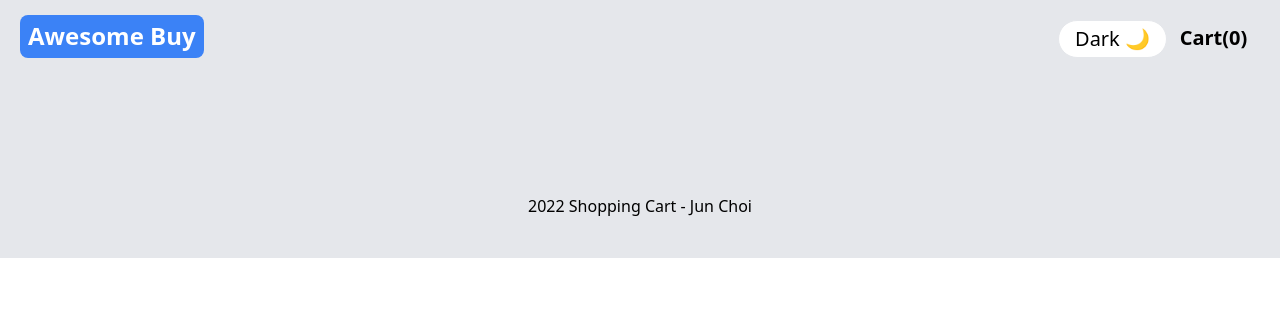
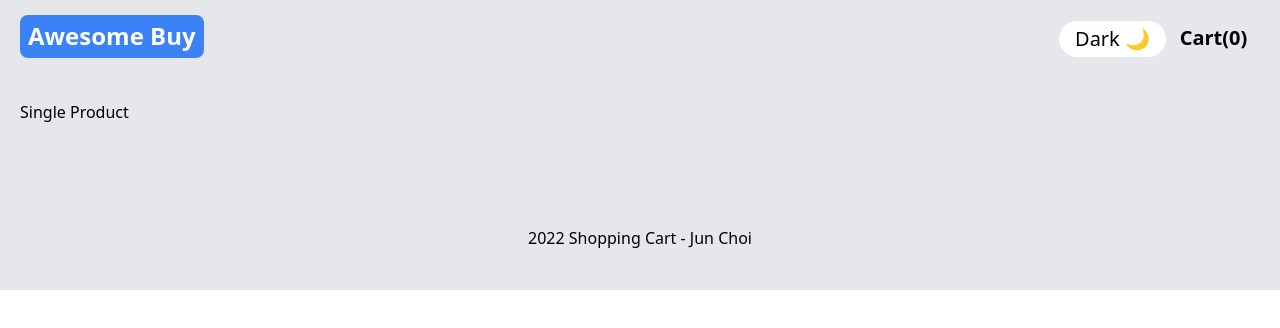
Before and after one commit to cjh4549/Shopping-Cart, a React (Create React App) app: page /product/1 in a window 1280 px wide. Shown: the top 328 px of the page. Built offline with nearby package versions, Linux system fonts and the light colour scheme; no server answers.

Commit message:
added more pages for single product and error handling

```diff
--- a/src/components/Main.js
+++ b/src/components/Main.js
@@ -1,23 +1,34 @@
 import { Routes, Route } from 'react-router-dom';
 import { useEffect } from 'react';
 import { useProductContext } from '../context/ProductContextProvider';
+
+import Home from '../pages/Home';
+import Cart from '../pages/Cart';
+import SingleProduct from '../pages/SingleProduct';
 import Error from '../pages/Error';
+import Loading from './Loading';
 
 export default function Main() {
-    const { getData, data, searchTerm, setSearchTerm, isLoading, error } = useProductContext();
+    const { getData, isLoading, error } = useProductContext();
 
+    //Might have to change this
     useEffect(() => {
         getData();
     }, []);
 
-    console.log(data);
+    if (isLoading) {
+        return (
+            <Loading />
+        )
+    }
 
     return (
-        <main className="p-4">
+        <main className="p-5">
             <Routes>
-                {error && (<Route path="/" element={<Error />}/>)}
-                <Route path="/" element={<h1>hello</h1>}/>
-                {/* <Route path='product/:id' element={<SingleProduct />} /> */}
+                {error && (<Route path="/error" element={<Error />}/>)}
+                <Route path="/" element={<Home />} />
+                <Route path="/product/:id" element={<SingleProduct />} />
+                <Route path="/cart" element={<Cart />} />
             </Routes>
         </main>
     )
--- a/src/context/ProductContextProvider.js
+++ b/src/context/ProductContextProvider.js
@@ -7,7 +7,7 @@ export default function ProductContextProvider({ children }){
     const [data, setData] = useState([]);
     const [isLoading, setIsLoading] = useState(false);
     const [error, setError] = useState(null);
-    const [searchTerm, setSearchTerm] = useState('vodka');
+    const [searchTerm, setSearchTerm] = useState('');
 
     const getData = async () => {
         setIsLoading(true);
--- /dev/null
+++ b/src/pages/Cart.js
@@ -0,0 +1,5 @@
+export default function Cart(){
+    return(
+        <div>Cart</div>
+    )
+}
--- a/src/pages/Error.js
+++ b/src/pages/Error.js
@@ -1,11 +1,14 @@
 import { useProductContext } from '../context/ProductContextProvider';
+import { Link } from 'react-router-dom';
 
 export default function Error(){
     const { error } = useProductContext();
 
     return(
         <section>
-            <h2>{error}</h2>
+            <Link to="/">
+                <h2>{error}</h2>
+            </Link>
         </section>
     )
 }
--- /dev/null
+++ b/src/pages/Home.js
@@ -0,0 +1,7 @@
+export default function(){
+    return(
+        <section>
+            Products
+        </section>
+    )
+}
--- /dev/null
+++ b/src/pages/SingleProduct.js
@@ -0,0 +1,7 @@
+export default function SingleProduct(){
+    return(
+        <section>
+            Single Product
+        </section>
+    )
+}
```
